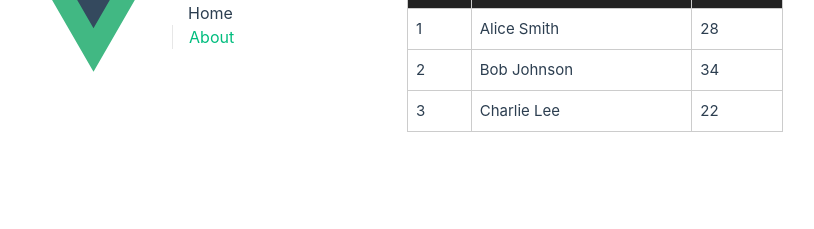
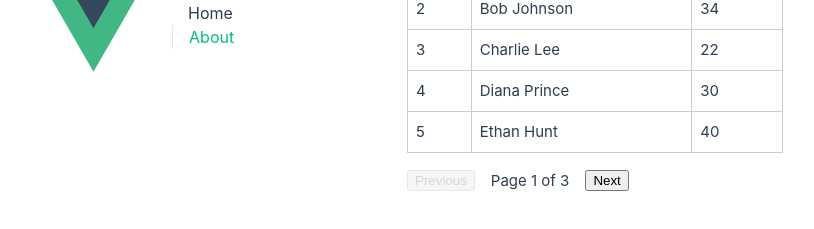
Before and after one commit to Thippharake-NaChiengmai/component-based-lab03-checkpoint6, a Vue app in the folder lab03-6/: page / in a window 1280 px wide. Shown: the part 383-612 px from the top of the page, without its empty margins (233-1047 px from the left). Built offline with nearby package versions, Linux system fonts and the light colour scheme; the HTML template or start-up script is replaced by a standard one.

Commit message:
point 6.3

```diff
--- a/lab03-6/package.json
+++ b/lab03-6/package.json
@@ -15,6 +15,7 @@
     "format": "prettier --write src/"
   },
   "dependencies": {
+    "axios": "^1.10.0",
     "pinia": "^3.0.3",
     "vue": "^3.5.17",
     "vue-router": "^4.5.1"
--- a/lab03-6/src/views/HomeView.vue
+++ b/lab03-6/src/views/HomeView.vue
@@ -1,15 +1,77 @@
 <script setup lang="ts">
+import { ref, computed } from 'vue'
+import axios from 'axios'
+
 interface Passenger {
   id: number;
   name: string;
   age: number;
 }
 
+interface PassengerDetails {
+  _id: string;
+  name: string;
+  trips: number;
+  airline: any;
+}
+
 const passengers: Passenger[] = [
   { id: 1, name: 'Alice Smith', age: 28 },
   { id: 2, name: 'Bob Johnson', age: 34 },
   { id: 3, name: 'Charlie Lee', age: 22 },
+  { id: 4, name: 'Diana Prince', age: 30 },
+  { id: 5, name: 'Ethan Hunt', age: 40 },
+  { id: 6, name: 'Fiona Gallagher', age: 27 },
+  { id: 7, name: 'George Miller', age: 36 },
+  { id: 8, name: 'Hannah Brown', age: 25 },
+  { id: 9, name: 'Ian Curtis', age: 32 },
+  { id: 10, name: 'Julia Roberts', age: 29 },
+  { id: 11, name: 'Kevin Lee', age: 31 },
+  { id: 12, name: 'Laura Palmer', age: 26 },
+  { id: 13, name: 'Mike Ross', age: 33 },
+  { id: 14, name: 'Nina Simone', age: 38 },
+  { id: 15, name: 'Oscar Wilde', age: 41 },
 ];
+
+const pageSize = 5;
+const currentPage = ref(1);
+const totalPages = Math.ceil(passengers.length / pageSize);
+
+const paginatedPassengers = computed(() => {
+  const start = (currentPage.value - 1) * pageSize;
+  return passengers.slice(start, start + pageSize);
+});
+
+function nextPage() {
+  if (currentPage.value < totalPages) currentPage.value++;
+}
+function prevPage() {
+  if (currentPage.value > 1) currentPage.value--;
+}
+
+const showModal = ref(false)
+const details = ref<PassengerDetails | null>(null)
+const loading = ref(false)
+const error = ref<string | null>(null)
+
+async function openPassengerDetails(id: number) {
+  showModal.value = true
+  loading.value = true
+  error.value = null
+  details.value = null
+  try {
+    const res = await axios.get(`https://api.instantwebtools.net/v1/passenger?page=${id}&size=5`)
+    details.value = res.data
+  } catch (e: any) {
+    error.value = e.message || 'Unknown error'
+  } finally {
+    loading.value = false
+  }
+}
+
+function closeModal() {
+  showModal.value = false
+}
 </script>
 
 <template>
@@ -24,13 +86,46 @@ const passengers: Passenger[] = [
         </tr>
       </thead>
       <tbody>
-        <tr v-for="passenger in passengers" :key="passenger.id">
+        <tr v-for="passenger in paginatedPassengers" :key="passenger.id" @click="openPassengerDetails(passenger.id)" style="cursor:pointer">
           <td>{{ passenger.id }}</td>
           <td>{{ passenger.name }}</td>
           <td>{{ passenger.age }}</td>
         </tr>
       </tbody>
     </table>
+    <div class="pagination">
+      <button @click="prevPage" :disabled="currentPage === 1">Previous</button>
+      <span>Page {{ currentPage }} of {{ totalPages }}</span>
+      <button @click="nextPage" :disabled="currentPage === totalPages">Next</button>
+    </div>
+
+    <!-- Modal for passenger details -->
+    <div v-if="showModal" class="modal-overlay" @click.self="closeModal">
+      <div class="modal">
+        <button class="close-btn" @click="closeModal">&times;</button>
+        <div v-if="loading">Loading...</div>
+        <div v-else-if="error">Error: {{ error }}</div>
+        <div v-else-if="details">
+          <h2>Passenger Details</h2>
+          <p><strong>ID:</strong> {{ details._id }}</p>
+          <p><strong>Name:</strong> {{ details.name }}</p>
+          <p><strong>Trips:</strong> {{ details.trips }}</p>
+          <div v-if="details.airline">
+            <h3>Airline</h3>
+            <div v-if="Array.isArray(details.airline)">
+              <div v-for="air in details.airline" :key="air.id">
+                <p><strong>Name:</strong> {{ air.name }}</p>
+                <p><strong>Country:</strong> {{ air.country }}</p>
+              </div>
+            </div>
+            <div v-else>
+              <p><strong>Name:</strong> {{ details.airline.name }}</p>
+              <p><strong>Country:</strong> {{ details.airline.country }}</p>
+            </div>
+          </div>
+        </div>
+      </div>
+    </div>
   </main>
 </template>
 
@@ -49,4 +144,43 @@ th {
   background: #222;
   color: #fff;
 }
+.modal-overlay {
+  position: fixed;
+  top: 0;
+  left: 0;
+  width: 100vw;
+  height: 100vh;
+  background: rgba(0,0,0,0.5);
+  display: flex;
+  align-items: center;
+  justify-content: center;
+  z-index: 1000;
+}
+.modal {
+  background: #fff;
+  padding: 2rem;
+  border-radius: 8px;
+  min-width: 300px;
+  max-width: 90vw;
+  position: relative;
+}
+.close-btn {
+  position: absolute;
+  top: 0.5rem;
+  right: 0.5rem;
+  background: none;
+  border: none;
+  font-size: 2rem;
+  cursor: pointer;
+}
+.pagination {
+  margin-top: 1rem;
+  display: flex;
+  align-items: center;
+  gap: 1rem;
+}
+.pagination button[disabled] {
+  opacity: 0.5;
+  cursor: not-allowed;
+}
 </style>
```
Also changed, not shown: 1 other file (tests, documents, lock files or other folders).
